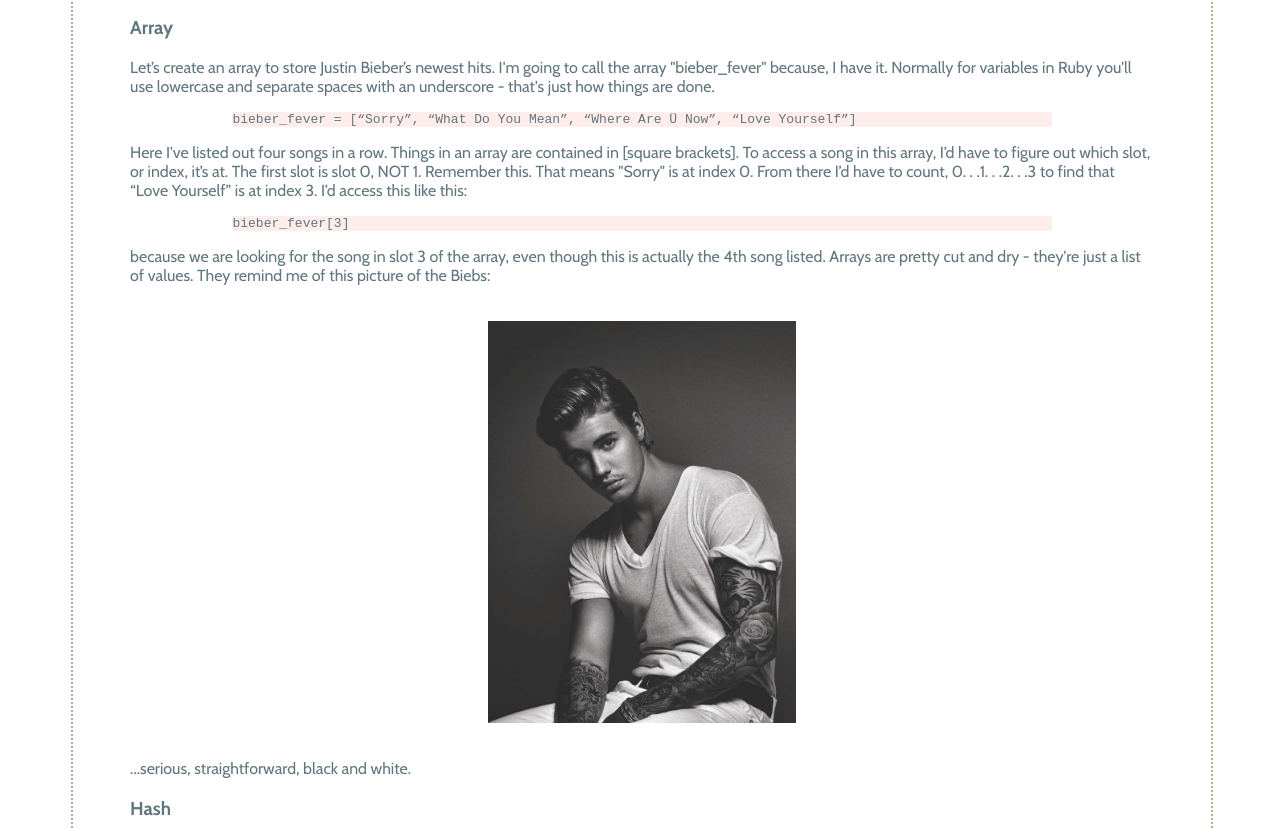
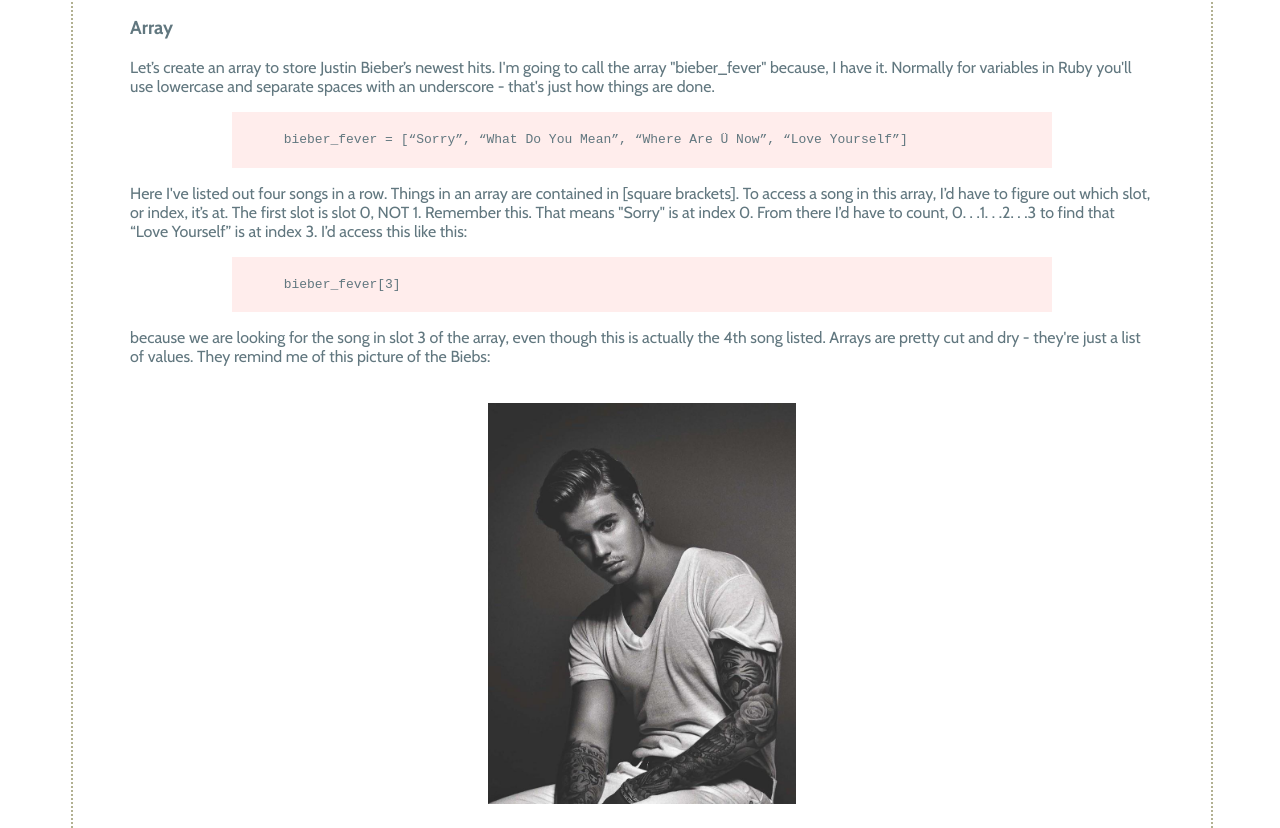
Before and after one commit to taylordaug/taylordaug.github.io, a plain HTML site: page blog/arrays-hashes.html in a window 1280 px wide. Shown: the part 1146-1974 px from the top of the page. Drawn offline with nearby package versions, Linux system fonts and the light colour scheme.

Commit message:
Fix padding on code blocks

```diff
--- a/blog/stylesheets/arr-stylesheet.css
+++ b/blog/stylesheets/arr-stylesheet.css
@@ -10,6 +10,10 @@ pre {
   background-color: #FFEDEC;
   margin-left: 10%;
   margin-right: 10%;
+  padding-left: 5%;
+  padding-right: 5%;
+  padding-top: 2%;
+  padding-bottom: 2%;
 }
 
 h3 {
```
